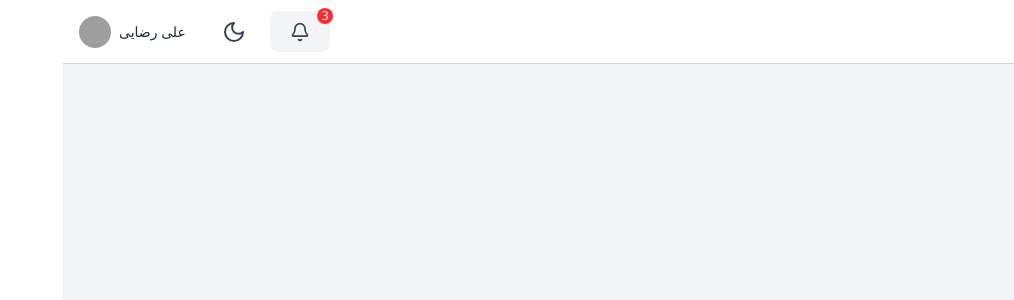
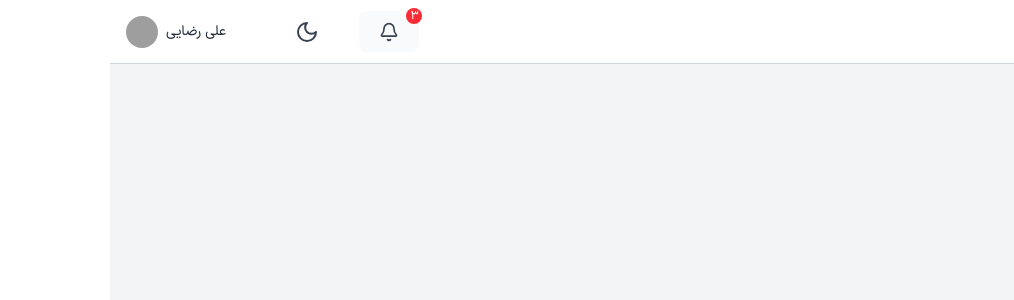
Before and after one commit to alig4t/client-core, a React (Vite) app: page / in a window 1280 px wide. Shown: the top 300 px of the page, without its empty margins (266-1280 px from the left). Built offline with nearby package versions, Linux system fonts and the light colour scheme.

Commit message:
improve fonts

```diff
--- a/src/assets/fontiran.css
+++ b/src/assets/fontiran.css
@@ -21,14 +21,14 @@ This set of fonts are used in this project under the license: (.....)
   font-family: IRANSansXFaNum;
   font-style: normal;
   font-weight: 700;
-  src: url("../fonts/woff/IRANSansXFaNum-Bold.woff") format("woff"),
-    url("../fonts/woff2/IRANSansXFaNum-Bold.woff2") format("woff2");
+  src: url("./fonts/woff/IRANSansXFaNum-Bold.woff") format("woff"),
+    url("./fonts/woff2/IRANSansXFaNum-Bold.woff2") format("woff2");
 }
 
 @font-face {
   font-family: IRANSansXFaNum;
   font-style: normal;
   font-weight: 400;
-  src: url("../fonts/woff/IRANSansXFaNum-Regular.woff") format("woff"),
-    url("../fonts/woff2/IRANSansXFaNum-Regular.woff2") format("woff2");
+  src: url("./fonts/woff/IRANSansXFaNum-Regular.woff") format("woff"),
+    url("./fonts/woff2/IRANSansXFaNum-Regular.woff2") format("woff2");
 }
--- a/src/components/Navbar.tsx
+++ b/src/components/Navbar.tsx
@@ -9,19 +9,11 @@ import {
 import { Button } from "@/components/ui/button";
 import {
   Bell,
-  Moon,
   MoonIcon,
-  Plus,
-  Sun,
-  SunDim,
   SunIcon,
-  SunMedium,
-  SunMediumIcon,
-  SunMoonIcon,
-  SunriseIcon,
-  Zap,
 } from "lucide-react";
 import { useState } from "react";
+import { Separator } from "./ui/separator";
 
 const Navbar = () => {
   const [darkMode, setDarkMode] = useState(false);
@@ -51,10 +43,10 @@ const Navbar = () => {
 
       {/* Dark Mode Toggle */}
 
-      <div className="flex items-center gap-4">
+      <div className="flex items-center gap-4 space-x-4">
         <DropdownMenu dir="rtl">
           <DropdownMenuTrigger asChild>
-            <button className="relative text-gray-700 dark:text-white !bg-gray-100 rounded-md p-2">
+            <button className="relative text-gray-700 dark:text-white !bg-gray-50 dark:!bg-gray-900 rounded-md p-2 border-gray-200 dark:hover:!border-gray-800">
               <Bell className="h-5 w-5" />
               <span className="absolute -top-1 -right-1 bg-red-500 text-white text-xs rounded-full w-4 h-4 flex items-center justify-center">
                 3
@@ -94,6 +86,8 @@ const Navbar = () => {
             <MoonIcon className="h-6 w-6 transition-transform duration-300" />
           )}
         </div>
+
+        <Separator orientation="vertical"  />
 
         {/* User Dropdown */}
         <DropdownMenu>
--- a/src/index.css
+++ b/src/index.css
@@ -2,6 +2,9 @@
 @import "tw-animate-css";
 
 @custom-variant dark (&:is(.dark *));
+
+@import '@/assets/fontiran.css';
+
 
 :root {
   font-family: system-ui, Avenir, Helvetica, Arial, sans-serif;
@@ -65,6 +68,7 @@ body {
   /* place-items: center; */
   min-width: 320px;
   min-height: 100vh;
+  font-family: IRANSansXFaNum;
 }
 
 h1 {
@@ -90,6 +94,7 @@ button:focus,
 button:focus-visible {
   /* outline: 4px auto -webkit-focus-ring-color; */
   /* outline: 4px auto #f6f3f4; */
+  outline: none !important;
   transition: all ease 0.2s;
 }
 
```
Also changed, not shown: 1 other file (tests, documents, lock files or other folders).
